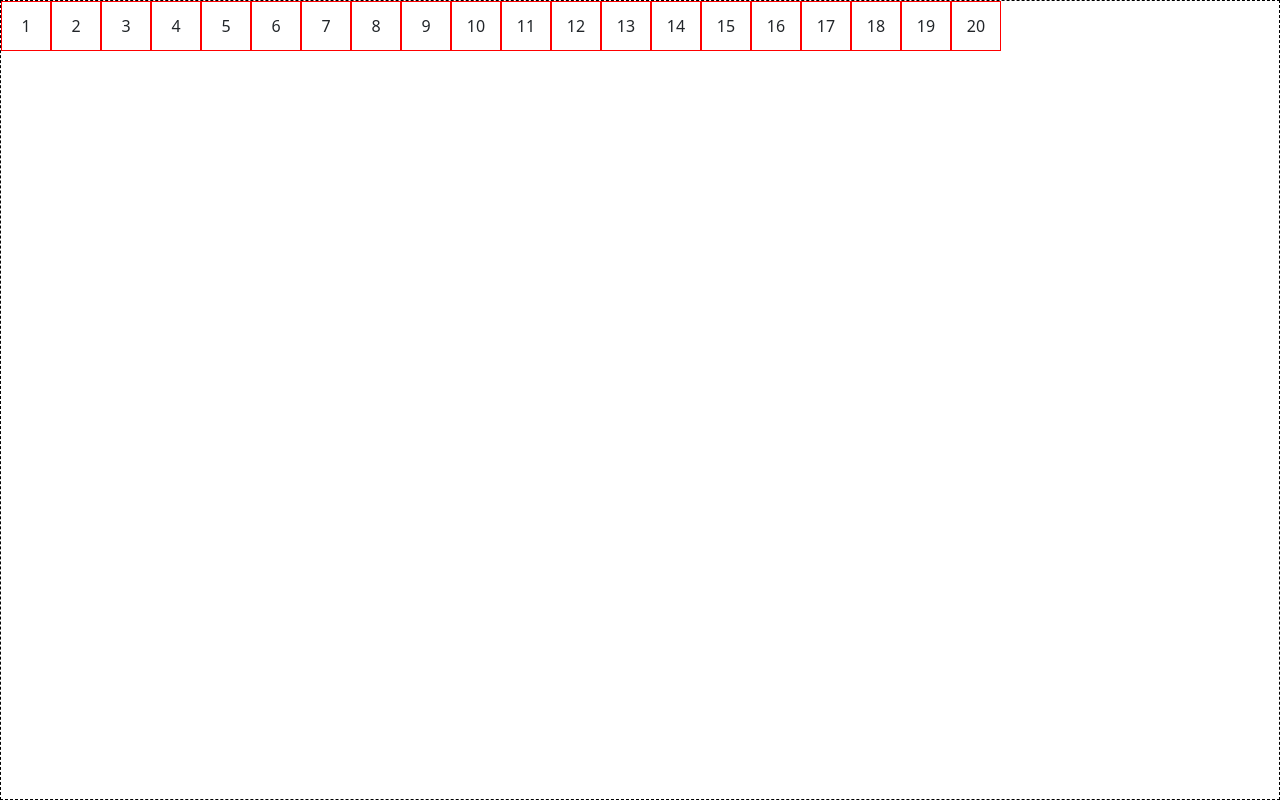
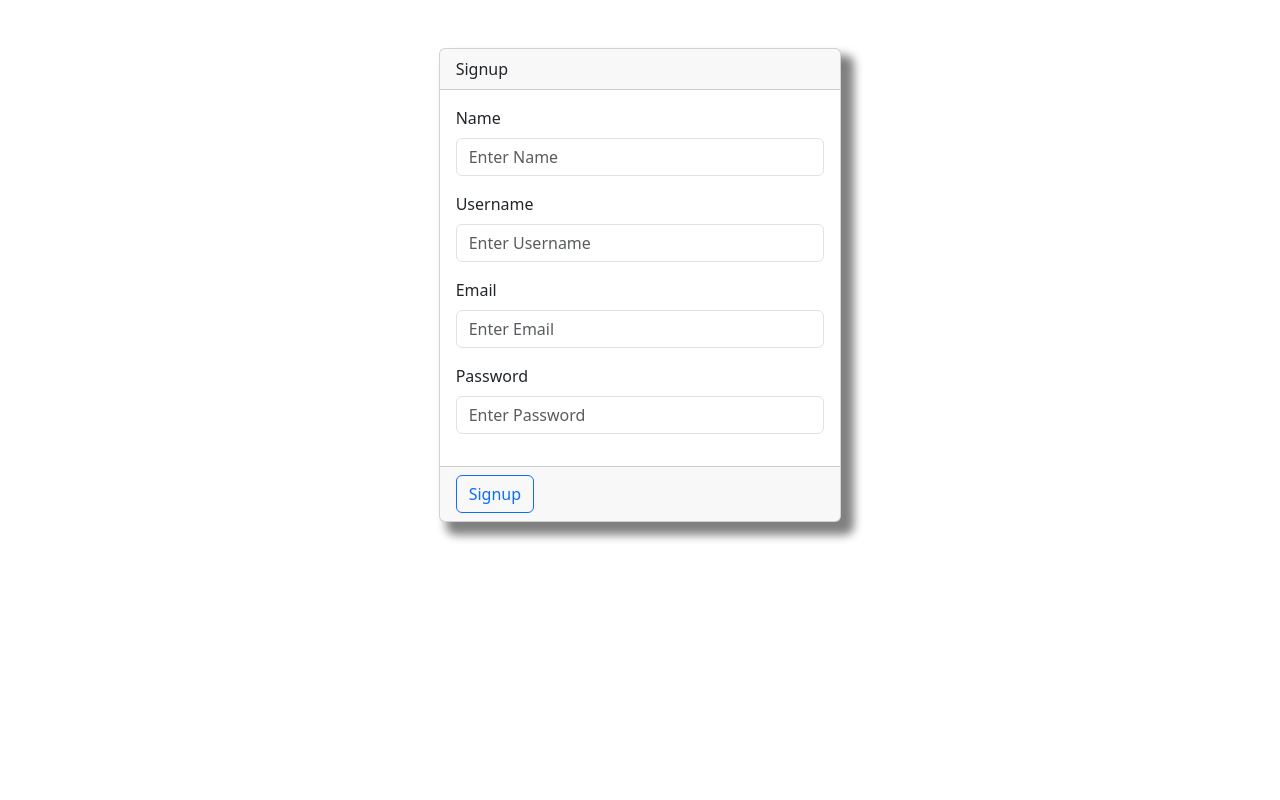
Before and after one commit to nikhilsharma2407/batch-65, a React (Vite) app in the folder client/: page / in a window 1280 px wide. Built offline with nearby package versions, Linux system fonts and the light colour scheme.

Commit message:
Day-13: Password validation using regex, positive & negative lookahead,useReducer Hook

```diff
--- a/client/src/App.jsx
+++ b/client/src/App.jsx
@@ -2,6 +2,8 @@ import { useState } from 'react';
 import FunctionalComponent from './FunctionalComponent';
 import Products from './Products';
 import FlexBox from './FlexBox';
+import Login from './Login';
+import Signup from './Signup';
 
 function App() {
   const name = 'GfG';
@@ -12,8 +14,9 @@ function App() {
       {/* {showComponent ? <FunctionalComponent name={name} showComponent={showComponent} /> : null}
       <button onClick={() => setShowComponent(!showComponent)}>{showComponent ? 'Hide' : 'Show'} Component</button> */}
 
-      <FlexBox />
+      {/* <FlexBox /> */}
       {/* <Products /> */}
+      <Signup />
       {/* <FunctionalComponent/> */}
     </>
   )
--- a/client/src/FlexBox/index.jsx
+++ b/client/src/FlexBox/index.jsx
@@ -4,6 +4,7 @@ import './styles.scss'
 const FlexBox = () => {
     return (
         <div className="flexbox">
+            <div className="container">
                 <div className="flex-item">1</div>
                 <div className="flex-item">2</div>
                 <div className="flex-item">3</div>
@@ -25,6 +26,7 @@ const FlexBox = () => {
                 <div className="flex-item">19</div>
                 <div className="flex-item">20</div>
             </div>
+        </div>
     )
 }
 
--- a/client/src/FlexBox/styles.scss
+++ b/client/src/FlexBox/styles.scss
@@ -6,6 +6,10 @@
   border: 1px dashed black;
   flex-direction: row;
   // flex-wrap: wrap;
+
+  .container{
+    background-color: purple;
+  }
 
   .flex-item {
     @include flex-item;
--- /dev/null
+++ b/client/src/Login/index.jsx
@@ -0,0 +1,36 @@
+import React from 'react'
+import './style.scss'
+import { Button, Card, CardBody, CardFooter, CardHeader, Col, Container, FormControl, FormGroup, FormLabel, Row } from 'react-bootstrap'
+
+const Login = () => {
+    return (
+        <Container fluid>
+            <Row>
+                <Col sm={{ offset: 1, span: 10 }} md={{ offset: 3, span: 6 }} lg={{ offset: 4, span: 4 }}>
+                    <Card className='login-card mt-5'>
+                        <CardHeader>Login</CardHeader>
+                        <CardBody>
+                            <FormGroup controlId='username' className='mb-3'>
+                                <FormLabel>Username</FormLabel>
+                                <FormControl placeholder='Enter Username' />
+                            </FormGroup>
+
+                            <FormGroup controlId='password' className='mb-3'>
+                                <FormLabel>Password</FormLabel>
+                                <FormControl placeholder='Enter Password' />
+                            </FormGroup>
+
+                        </CardBody>
+                        <CardFooter>
+
+                            <Button variant='outline-primary'>Login</Button>
+                        </CardFooter>
+                    </Card>
+                </Col>
+            </Row>
+
+        </Container>
+    )
+}
+
+export default Login
--- /dev/null
+++ b/client/src/Login/style.scss
@@ -0,0 +1,5 @@
+@import "../common.scss";
+
+.login-card {
+  @include card-shadow();
+}
--- /dev/null
+++ b/client/src/Signup/index.jsx
@@ -0,0 +1,55 @@
+import React, { useReducer } from 'react'
+import './style.scss'
+import { Button, Card, CardBody, CardFooter, CardHeader, Col, Container, FormControl, FormGroup, FormLabel, Row } from 'react-bootstrap'
+import { ACTIONS, initialState, signupReducer } from './signupReducer'
+
+const Signup = () => {
+    // const [username, setUsername] = useState({ value: '', isValid: false });
+    // const [email, setEmail] = useState({ value: '', isValid: false });
+    // const [password, setPassword] = useState({ value: '', isValid: false, hasLowercase: false, hasUppercase: false, hasNumber: false, hasSpecialChar: false, minLength: false });
+
+    const [state, dispatch] = useReducer(signupReducer, initialState)
+
+
+    const isPasswordValid = [...Object.values(state.password.validations)].every(Boolean);
+
+    return (
+        <Container fluid>
+            <Row>
+                <Col sm={{ offset: 1, span: 10 }} md={{ offset: 3, span: 6 }} lg={{ offset: 4, span: 4 }}>
+                    <Card className='signup-card mt-5'>
+                        <CardHeader>Signup</CardHeader>
+                        <CardBody>
+                            <FormGroup controlId='name' className='mb-3'>
+                                <FormLabel>Name</FormLabel>
+                                <FormControl onChange={(e) => dispatch({ type: ACTIONS.NAME_CHANGE, payload: e.target.value })} placeholder='Enter Name' />
+                            </FormGroup>
+
+                            <FormGroup controlId='username' className='mb-3'>
+                                <FormLabel>Username</FormLabel>
+                                <FormControl onChange={(e) => dispatch({ type: ACTIONS.USERNAME_CHANGE, payload: e.target.value })} placeholder='Enter Username' />
+                            </FormGroup>
+
+                            <FormGroup controlId='email' className='mb-3'>
+                                <FormLabel>Email</FormLabel>
+                                <FormControl onChange={(e) => dispatch({ type: ACTIONS.EMAIL_CHANGE, payload: e.target.value })} placeholder='Enter Email' />
+                            </FormGroup>
+
+                            <FormGroup controlId='password' className='mb-3'>
+                                <FormLabel>Password</FormLabel>
+                                <FormControl onChange={e => dispatch({ type: ACTIONS.PASSWORD_CHANGE, payload: e.target.value })} placeholder='Enter Password' />
+                            </FormGroup>
+                        </CardBody>
+                        <CardFooter>
+
+                            <Button variant='outline-primary'>Signup</Button>
+                        </CardFooter>
+                    </Card>
+                </Col>
+            </Row>
+
+        </Container>
+    )
+}
+
+export default Signup
--- /dev/null
+++ b/client/src/Signup/signupReducer.js
@@ -0,0 +1,63 @@
+export const ACTIONS = {
+  NAME_CHANGE: "NAME_CHANGE",
+  USERNAME_CHANGE: "USERNAME_CHANGE",
+  EMAIL_CHANGE: "EMAIL_CHANGE",
+  PASSWORD_CHANGE: "PASSWORD_CHANGE",
+};
+
+export const initialState = {
+  name: { value: "", isValid: false },
+  username: { value: "", isValid: false },
+  email: { value: "", isValid: false },
+  password: {
+    value: "",
+    validations: {
+      hasLowercase: false,
+      hasUppercase: false,
+      hasNumber: false,
+      hasSpecialChar: false,
+      minLength: false,
+    },
+  },
+};
+
+const NAME_PATTERN = /^[a-zA-Z\s]{3,}$/;
+const USERNAME_PATTERN = /^[a-zA-Z0-9_]{3,}$/;
+const EMAIL_PATTERN =
+  /^(?<username>[a-z]\w+\.?\w+)@(?<domain>[a-z]{2,15})\.(?<tld>[a-z]{2,3})$/;
+
+export const signupReducer = (state = initialState, action) => {
+  const { type, payload } = action;
+
+  switch (type) {
+    case ACTIONS.NAME_CHANGE:
+      const isNameValid = NAME_PATTERN.test(payload);
+      const newState = {
+        ...state,
+        name: { value: payload, isValid: isNameValid },
+      };
+      return newState;
+
+    case ACTIONS.PASSWORD_CHANGE:
+      const password = payload;
+      const hasLowercase = /[a-z]/.test(password);
+      const hasUppercase = /[A-Z]/.test(password);
+      const hasNumber = /\d/.test(password);
+      const hasSpecialChar = /[!@#$%^&*()_+]/.test(password);
+      const minLength = password.length >= 8;
+
+      return {
+        ...state,
+        password: {
+          value: password,
+          validations: {
+            hasLowercase,
+            hasUppercase,
+            hasNumber,
+            hasSpecialChar,
+            minLength,
+          },
+        },
+      };
+  }
+};
--- /dev/null
+++ b/client/src/Signup/style.scss
@@ -0,0 +1,5 @@
+@import "../common.scss";
+
+.signup-card {
+  @include card-shadow();
+}
--- a/client/src/common.scss
+++ b/client/src/common.scss
@@ -6,3 +6,7 @@
   align-items: center;
   justify-content: center;
 }
+
+@mixin card-shadow(){
+  box-shadow: grey 10px 10px 10px 3px;
+}
```
Also changed, not shown: 1 other file (tests, documents, lock files or other folders). Lines whose indentation alone changed are shown as unchanged.
